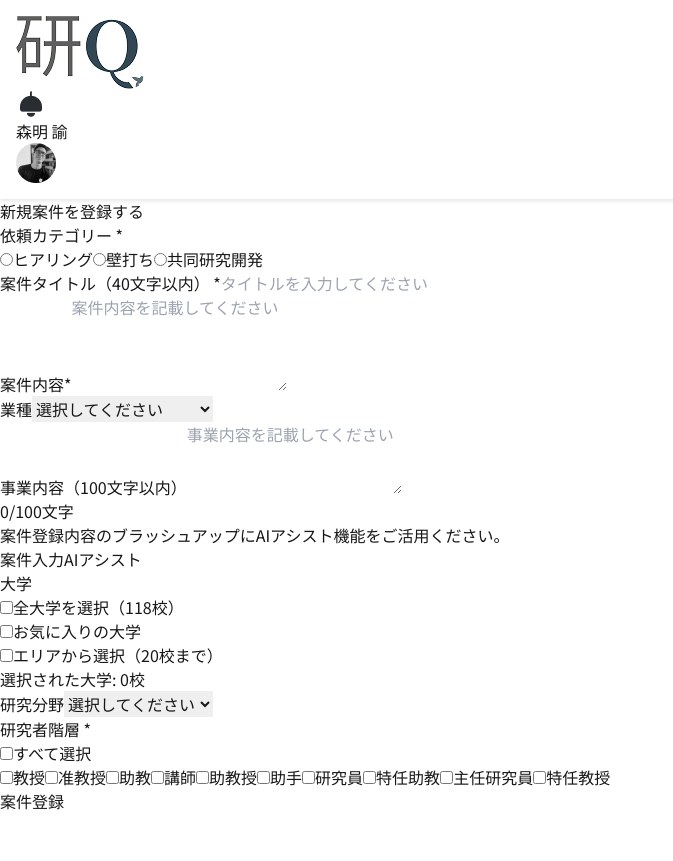
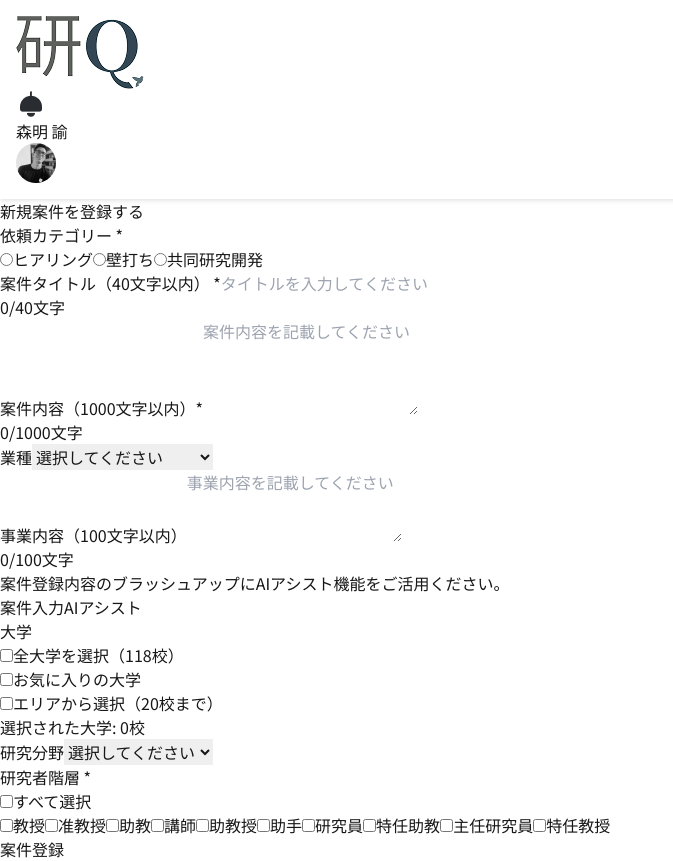
Before and after one commit to enakamizo/kenQ_POC_N_frontend, a Next.js app: page /register in a window 1280 px wide. Shown: the whole page, without its empty margins (0-673 px from the left). Before the commit the page ends 813 px from the top, so only its background shows below. Built offline with nearby package versions, Linux system fonts and the light colour scheme.

Commit message:
/register 案件タイトル〜事業内容

```diff
--- a/src/components/RequestForm.tsx
+++ b/src/components/RequestForm.tsx
@@ -195,19 +195,30 @@ export default function RequestForm({ onSubmit }: RequestFormProps) {
             placeholder="タイトルを入力してください"
             className="w-full p-2 border border-gray-300 rounded-lg"
           />
+          <div className="text-right mt-1">
+            <span className="text-xs text-gray-400">
+              {localFormData.title.length}/40文字
+            </span>
+          </div>
         </div>
 
       {/* 案件内容 */}
       <div>
-        <label className="block text-sm font-medium mb-1">案件内容<span className="text-red-500">*</span></label>
+        <label className="block text-sm font-medium mb-1">案件内容（1000文字以内）<span className="text-red-500">*</span></label>
         <textarea
           name="background"
           value={localFormData.background}
           onChange={handleChange}
           placeholder="案件内容を記載してください"
+          maxLength={1000}
           className="w-full p-2 border border-gray-300 rounded-lg"
           rows={4}
         />
+        <div className="text-right mt-1">
+          <span className="text-xs text-gray-400">
+            {localFormData.background.length}/1000文字
+          </span>
+        </div>
       </div>
 
       {/* 業種 */}
@@ -268,7 +279,7 @@ export default function RequestForm({ onSubmit }: RequestFormProps) {
           className="w-full p-2 border border-gray-300 rounded-lg resize-none"
           rows={3}
         />
-        <div className="text-right mt-1">
+        <div className="text-right -mt-1 mb-2">
           <span className="text-xs text-gray-400">
             {localFormData.businessDescription.length}/100文字
           </span>
```
